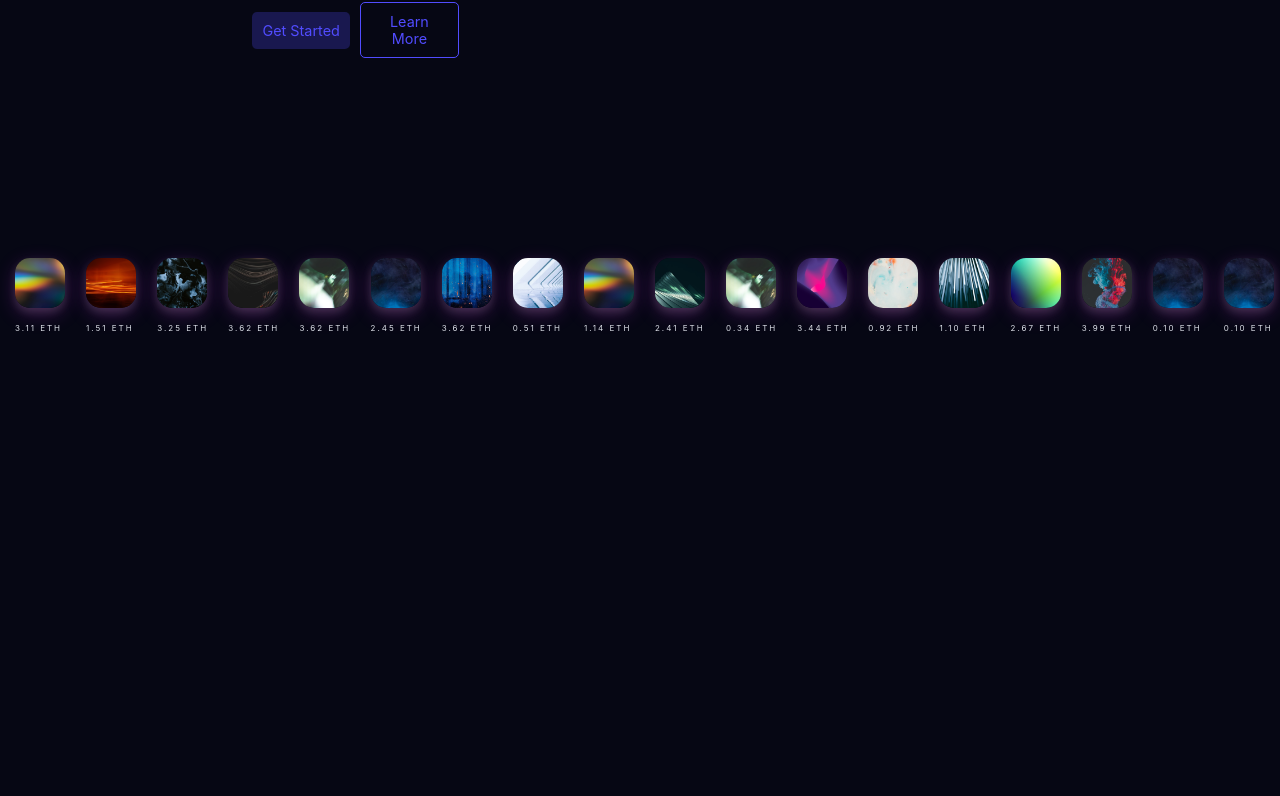
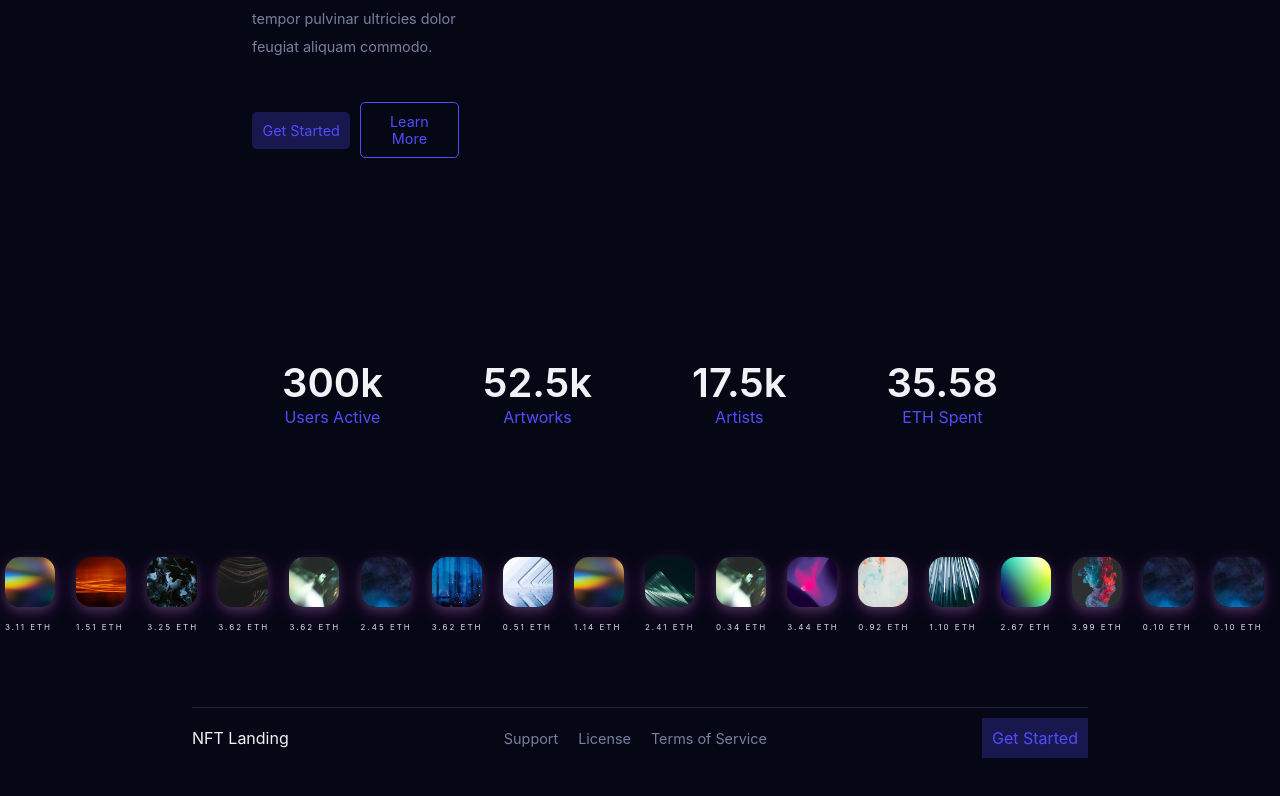
Before and after one commit to has9800/nft-landing, a Next.js app: page / in a window 1280 px wide. Shown: the part 2424-3220 px from the top of the page. Before the commit the page ends 2782 px from the top, so only its background shows below. Built offline with nearby package versions, Linux system fonts and the light colour scheme.

Commit message:
footer completed, scrollbars hidden

```diff
--- a/components/auctions/auctions.module.css
+++ b/components/auctions/auctions.module.css
@@ -1,11 +1,18 @@
 .auctionsContainer {
     margin: 50px 0;
+    padding: 50px;
     display: flex;
     flex-direction: row;
     justify-content: center;
     align-items: center;
     overflow-x: scroll;
     scroll-behavior: smooth;
+    -ms-overflow-style: none;
+    scrollbar-width: none;
+}
+
+.auctionsContainer::-webkit-scrollbar {
+    display: none;
 }
 
 .auctionsHeadingContainer {
@@ -69,8 +76,6 @@
 
 @media screen and (max-width: 760px) {
     .auctionsContainer {
-        justify-content: flex-start;
-        overflow-x: scroll;
-        scroll-behavior: smooth;
+      padding: 0;
     }
 }
--- a/components/featuresInfo/featuresInfo.module.css
+++ b/components/featuresInfo/featuresInfo.module.css
@@ -82,7 +82,7 @@
 }
 
 .featuresImage {
-    width: 70%;
+    width: 40%;
 }
 
 @media screen and (max-width: 760px) {
@@ -113,7 +113,7 @@
 
     .featuresImage {
         width: 80%;
-        height: 100%;
+        height: 60%;
     }
 
     .featuresBtnContainer {
--- a/components/footer/Footer.js
+++ b/components/footer/Footer.js
@@ -1,5 +1,21 @@
+import styles from "./footer.module.css";
+
 function Footer() {
-  return <div></div>;
+  return (
+    <div className={styles.footerContainer}>
+      <div>
+        <h1 className={styles.footerContentTitle}>NFT Landing</h1>
+      </div>
+      <div className={styles.footerNavbar}>
+        <p className={styles.footerNavbarItem}>Support</p>
+        <p className={styles.footerNavbarItem}>License</p>
+        <p className={styles.footerNavbarItem}>Terms of Service</p>
+      </div>
+      <div>
+        <button className={styles.footerBtn}>Get Started</button>
+      </div>
+    </div>
+  );
 }
 
 export default Footer;
--- a/components/footer/footer.module.css
+++ b/components/footer/footer.module.css
@@ -0,0 +1,52 @@
+.footerContainer {
+    margin: 50px auto;
+    padding: 10px 0;
+    border-top: .5px solid var(--dark-grey);
+    display: flex;
+    flex-direction: row;
+    justify-content: space-between;
+    align-items: center;
+    width: 70%;
+}
+
+
+.footerContentTitle {
+    color: var(--milky-white);
+    font-size: 1rem;
+}
+
+
+.footerNavbar {
+    display: flex;
+    flex-direction: row;
+    justify-content: center;
+    align-items: center;
+    color: var(--medium-grey);
+    font-weight: 400;
+}
+
+.footerNavbarItem {
+    margin: 0 10px;
+    font-size: .9rem;
+}
+
+.footerBtn {
+    border: none;
+    background-color: var(--light-purple);
+    color: var(--purple);
+    padding: 10px;
+}
+
+
+@media screen and (max-width:760px) {
+    .footerContainer {
+        padding: 40px 0;
+        flex-direction: column;
+        width: 100%;
+    }
+
+    .footerNavbar {
+        margin: 40px 0;
+    }
+
+}
--- a/components/layout/Layout.js
+++ b/components/layout/Layout.js
@@ -1,5 +1,6 @@
 import "./layout.module.css";
 import Head from "next/head";
+import Footer from "../footer/Footer";
 
 function Layout({ children }) {
   return (
@@ -11,7 +12,9 @@ function Layout({ children }) {
       </Head>
       <nav></nav>
       <main>{children}</main>
-      <footer></footer>
+      <footer>
+        <Footer />
+      </footer>
     </div>
   );
 }
--- a/components/stats/Stats.js
+++ b/components/stats/Stats.js
@@ -1,9 +1,12 @@
 /* eslint-disable @next/next/no-img-element */
 import statsData from "./statsData";
 import styles from "./stats.module.css";
+import StatsNumbers from "./StatsNumbers";
 
 function Stats() {
   return (
+    <>
+      <StatsNumbers />
       <div className={styles.statsContainer}>
         {statsData.map(({ id, src, text }) => (
           <div key={id} className={styles.statsCard}>
@@ -12,6 +15,7 @@ function Stats() {
           </div>
         ))}
       </div>
+    </>
   );
 }
 
--- /dev/null
+++ b/components/stats/StatsNumbers.js
@@ -0,0 +1,42 @@
+import styles from "./stats.module.css";
+import { FaUserAlt } from "react-icons/fa";
+
+const statsNumbers = [
+  {
+    id: 1.1,
+    text: "300k",
+    desc: "Users Active",
+  },
+  {
+    id: 1.2,
+    text: "52.5k",
+    desc: "Artworks",
+  },
+  {
+    id: 1.3,
+    text: "17.5k",
+    desc: "Artists",
+  },
+  {
+    id: 1.4,
+    text: "35.58",
+    desc: "ETH Spent",
+  },
+];
+
+function StatsNumbers() {
+  return (
+    <div className={styles.statsNumbersContainer}>
+      <div className={styles.statsNumbers}>
+        {statsNumbers.map(({ id, text, desc }) => (
+          <div key={id} className={styles.statNumberDiv}>
+            <h1 className={styles.statNumber}>{text}</h1>
+            <p className={styles.statNumberDesc}>{desc}</p>
+          </div>
+        ))}
+      </div>
+    </div>
+  );
+}
+
+export default StatsNumbers;
--- a/components/stats/stats.module.css
+++ b/components/stats/stats.module.css
@@ -1,11 +1,19 @@
 .statsContainer {
-    margin: 0 0 0 10px;
+    /* margin: 0 0 0 10px; */
     display: flex;
     flex-direction: row;
     align-items: center;
     justify-content: space-between;
-    width: 100vw;
+    width: 100%;
     height: 150px;
+    overflow-x: scroll;
+    scroll-behavior: smooth;
+    -ms-overflow-style: none;
+    scrollbar-width: none;
+}
+
+.statsContainer::-webkit-scrollbar {
+    display: none;
 }
 
 .statsCard {
@@ -33,9 +41,31 @@
     margin: 15px 0;
 }
 
+.statsNumbersContainer,
+.statsNumbers {
+    margin: 50px auto 40px;
+    display: flex;
+    flex-direction: row;
+    justify-content: center;
+    align-items: center;
+    text-align: center;
+}
+
+.statNumber {
+    margin: 0 50px;
+    color: var(--milky-white);
+    font-size: 2.5rem;
+    font-weight: 600;
+}
+
+.statNumberDesc {
+    color: var(--purple);
+}
+
 @media screen and (max-width:768px) {
     .statsContainer {
-        overflow-x: scroll;
+        overflow: scroll;
+        width: 100%;
     }
 
     .statsCard {
@@ -46,4 +76,13 @@
         width: 100%;
         letter-spacing: 1px;
     }
+
+    .statsNumbersContainer,
+    .statsNumbers {
+        flex-direction: column;
+    }
+
+    .statNumberDiv {
+        margin: 30px 0;
+    }
 }
```
Lines whose indentation alone changed are shown as unchanged.
